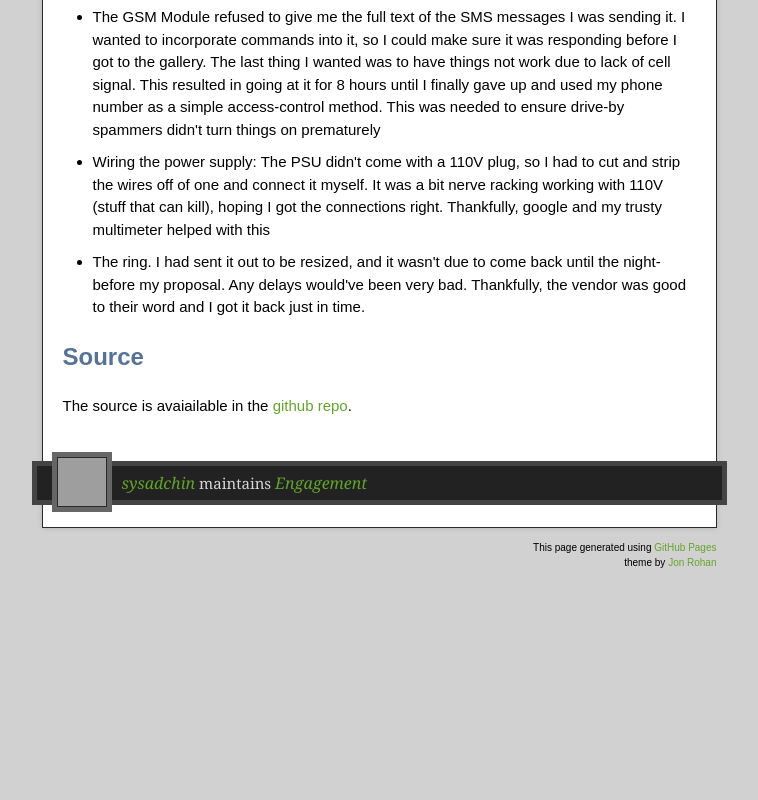
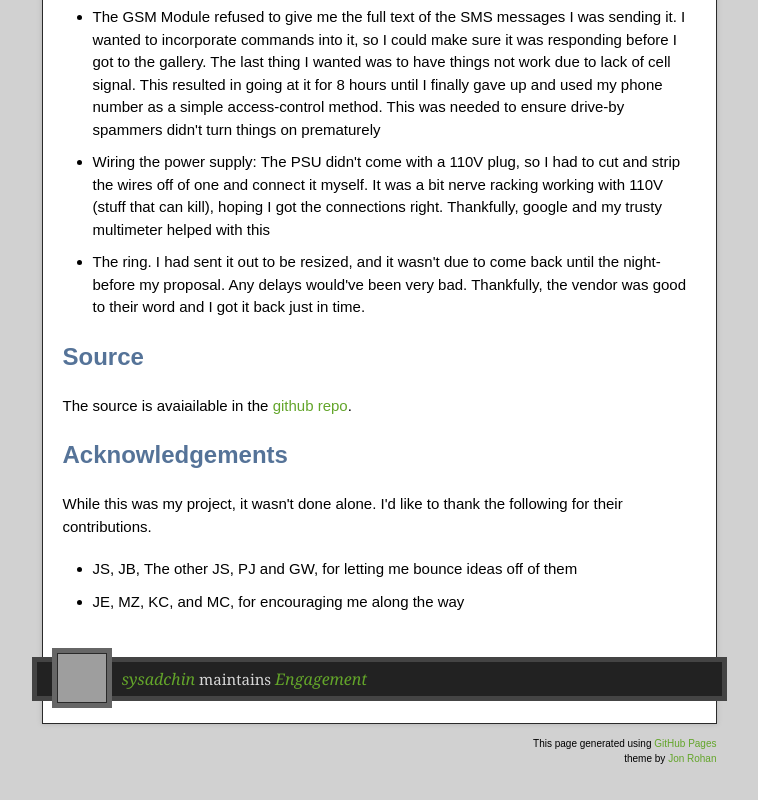
Before and after one commit to andrew-glenn/engagement, a plain HTML site: page index.html in a window 1280 px wide. Shown: the part 4447-5247 px from the top of the page, without its empty margins (261-1019 px from the left). Before the commit the page ends 5107 px from the top, so only its background shows below. Drawn offline with nearby package versions, Linux system fonts and the light colour scheme; grey boxes are pictures that could not be loaded.

Commit message:
adding acknowledgements

```diff
--- a/index.html
+++ b/index.html
@@ -130,7 +130,13 @@ I ran into a lot of oh-crap moments while bringing this all together. Here are a
 <h2><a name="source-code" class="anchor" href="#source-code"><span class="octicon octicon-link"></span></a>Source</h2>
 <p>The source is avaiailable in the <a href="https://github.com/sysadchin/engagement/blob/master/sketch.ino">github repo</a>.
 </p>
-        </article>
+<h2><a name="acknowledgements" class="anchor" href="#acknowledgements"><span class="octicon octicon-link"></span></a>Acknowledgements</h2>
+<p>While this was my project, it wasn't done alone. I'd like to thank the following for their contributions.
+<ul><li>JS, JB, The other JS, PJ and GW, for letting me bounce ideas off of them</li>
+    <li>JE, MZ, KC, and MC, for encouraging me along the way</li>
+    </ul>
+</p>
+         </article>
       </div>
     </div>
     <footer>
```
